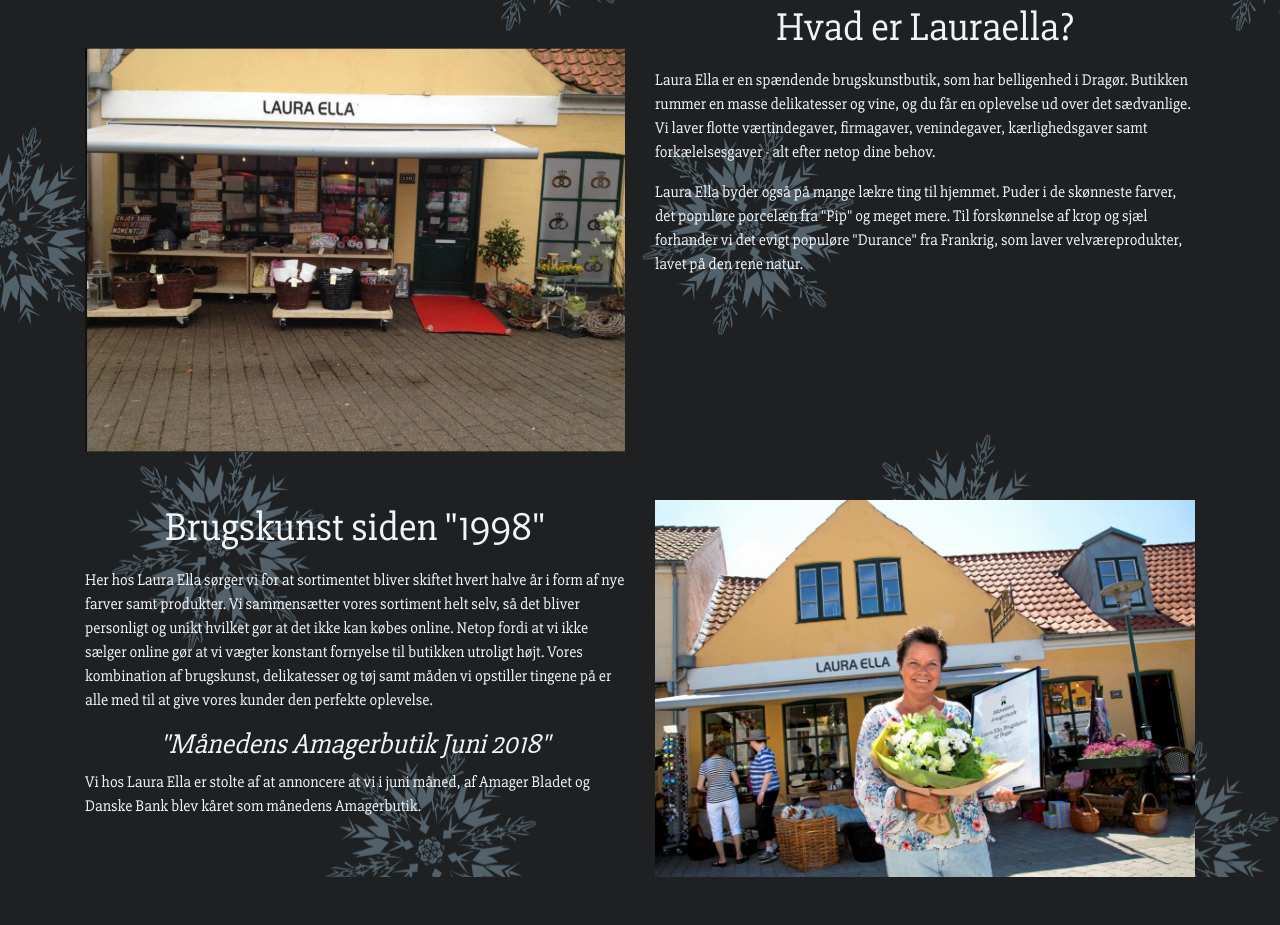
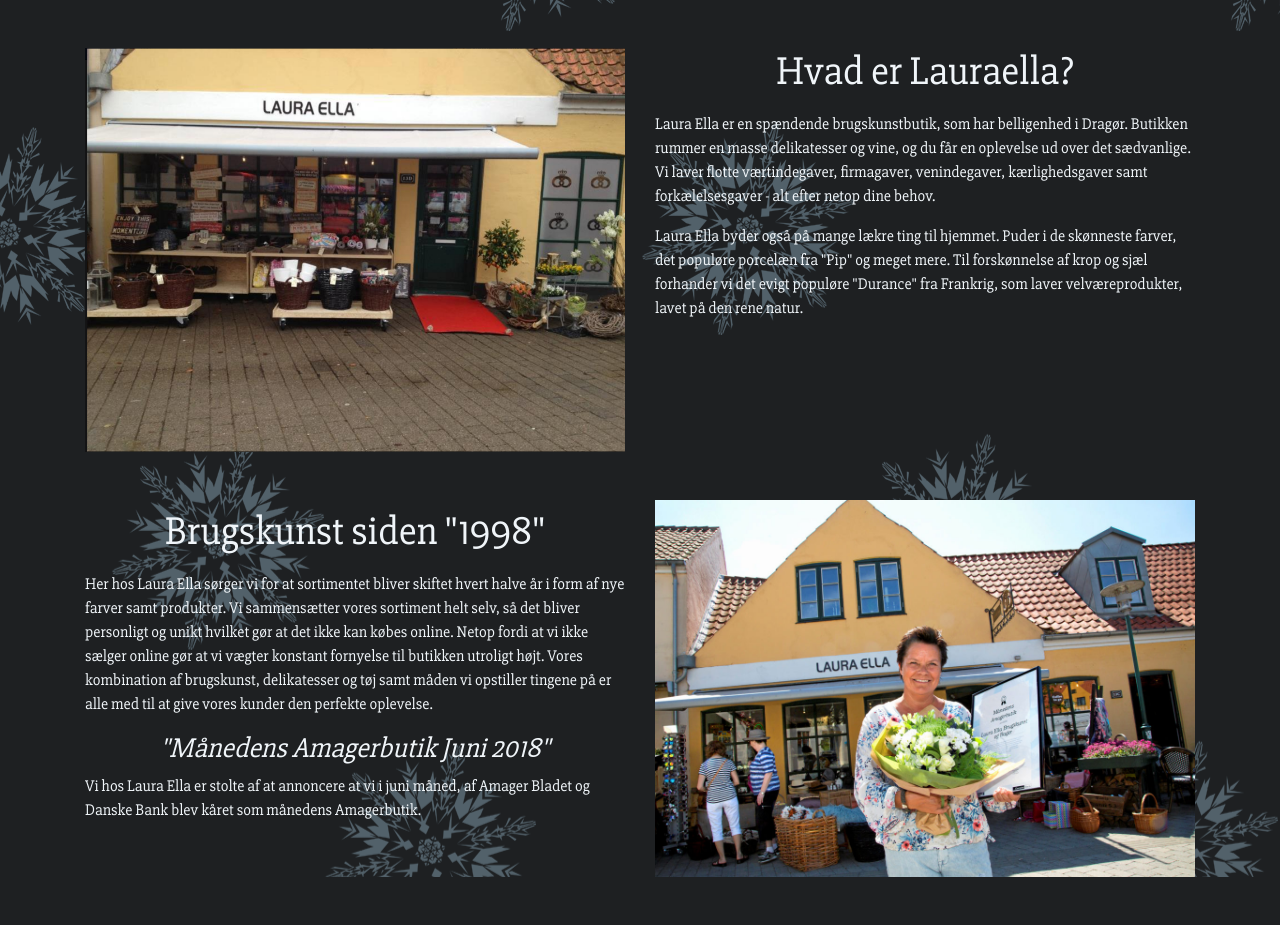
Before and after one commit to VictorBielski/Eksamensprojekt-Lauraella, a PHP site: page /omos.php in a window 1280 px wide. Shown: the part 227-1152 px from the top of the page. Run offline with PHP 8.4, Linux system fonts and the light colour scheme; some libraries are stand-ins or nearby versions; some web fonts are replaced.

Commit message:
Update omos.php

```diff
--- a/Layout/omos.php
+++ b/Layout/omos.php
@@ -43,7 +43,7 @@
             <img class="img-fluid" id="om_img" src="images/om_img.png">
         </div>
         <div class="col-sm-12 col-md-12 col-lg-6">
-            <h1 class="text-center mt-1">Hvad er Lauraella?</h1>
+            <h1 class="text-center mt-5">Hvad er Lauraella?</h1>
             <p class="mt-3">Laura Ella er en spændende brugskunstbutik, som har belligenhed i Dragør. Butikken rummer en masse delikatesser og vine, og du får en oplevelse ud over det sædvanlige. Vi laver flotte værtindegaver, firmagaver, venindegaver, kærlighedsgaver samt forkælelsesgaver - alt efter netop dine behov.</p>
             <p class="mt-3">Laura Ella byder også på mange lækre ting til hjemmet. Puder i de skønneste farver, det populøre porcelæn fra "Pip" og meget mere. Til forskønnelse af krop og sjæl forhander vi det evigt populøre "Durance" fra Frankrig, som laver velværeprodukter, lavet på den rene natur.</p>
         </div>
@@ -58,7 +58,7 @@
         </div>
 
         <div class="col-sm-12 col-md-12 col-lg-6">
-            <h1 class="text-center mt-1">Brugskunst siden "1998"</h1>
+            <h1 class="text-center mt-2">Brugskunst siden "1998"</h1>
             <p class="mt-3">Her hos Laura Ella sørger vi for at sortimentet bliver skiftet hvert halve år i form af nye farver samt produkter.
             Vi sammensætter vores sortiment helt selv, så det bliver personligt og unikt hvilket gør at det ikke kan købes online.
             Netop fordi at vi ikke sælger online gør at vi vægter konstant fornyelse til butikken utroligt højt.
```
